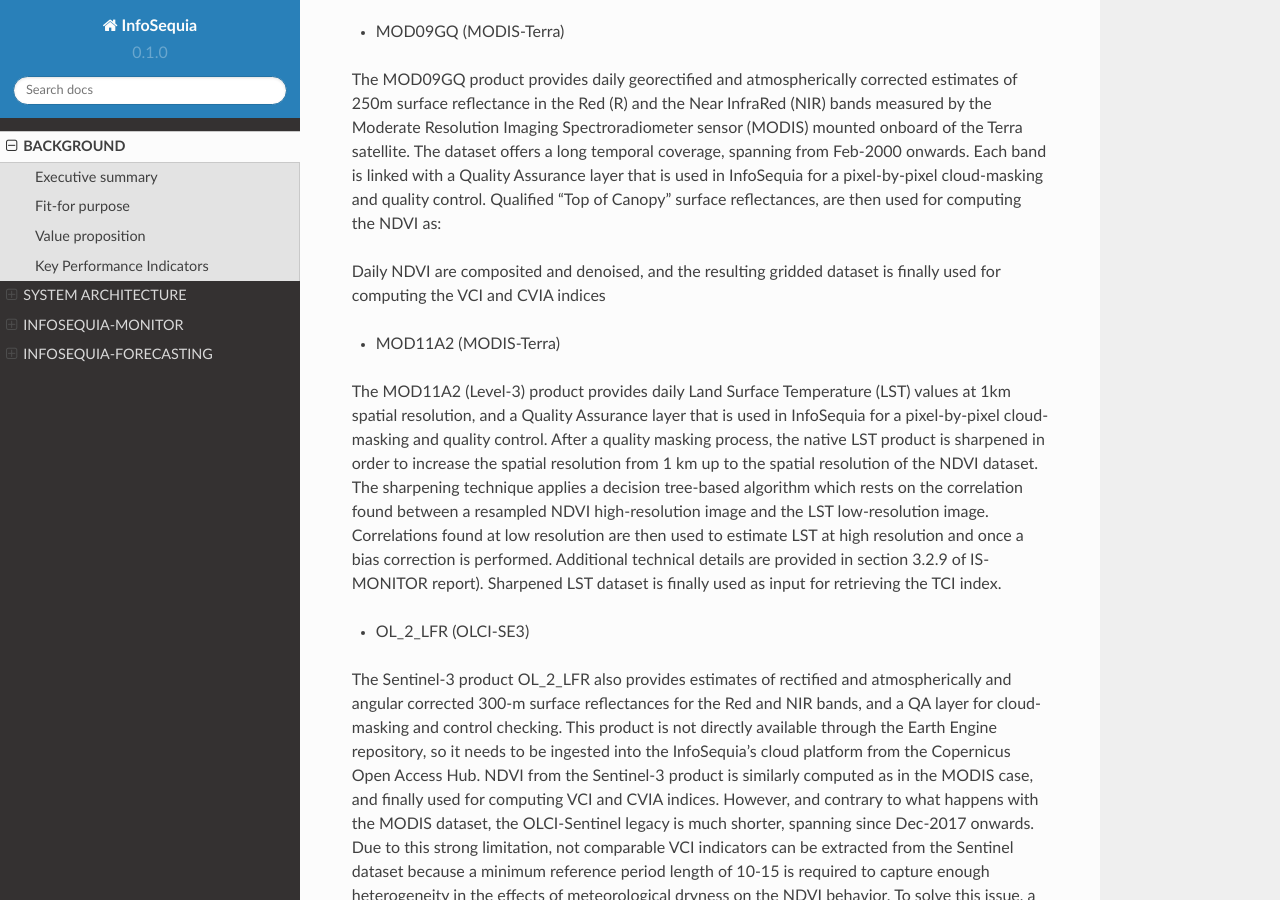
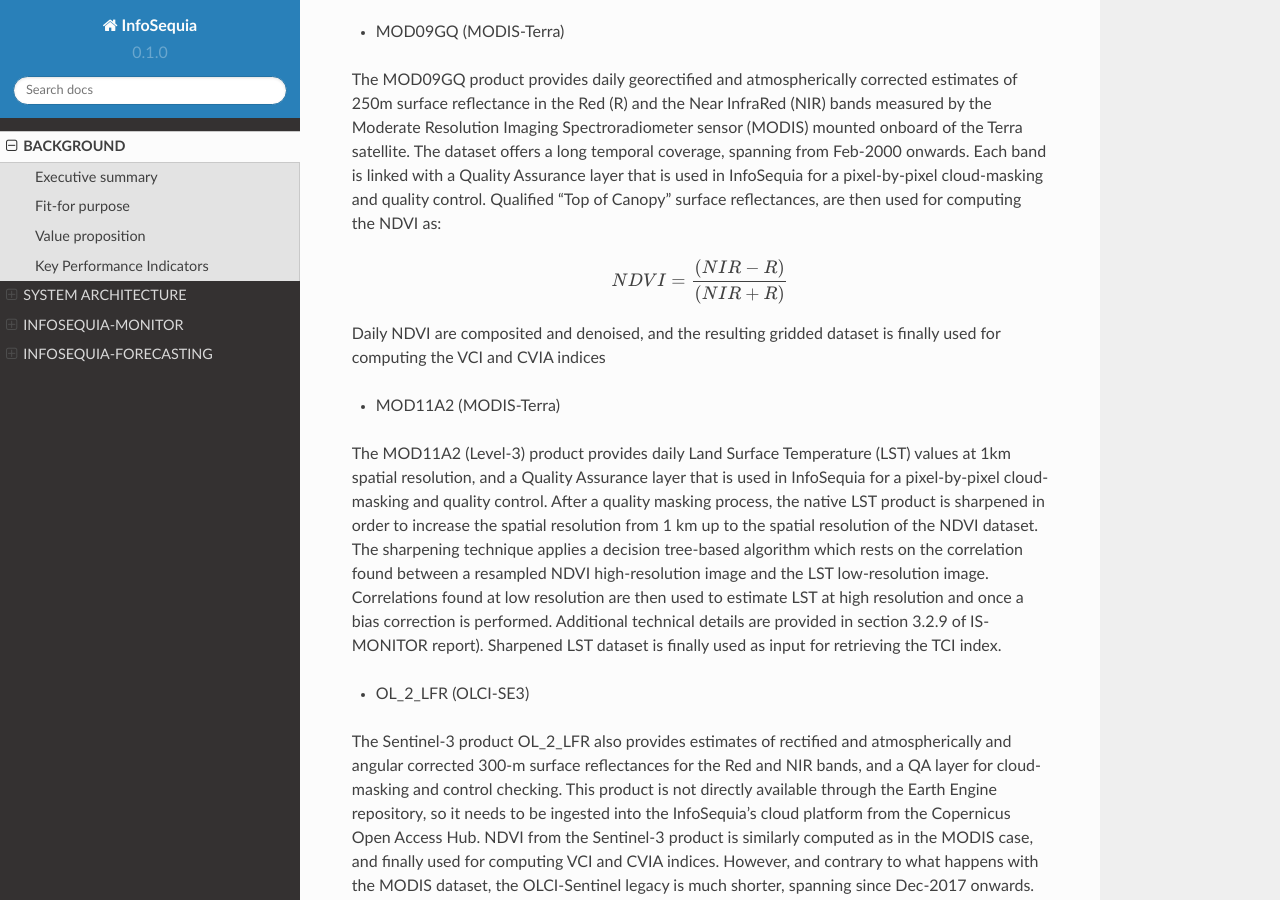
Before and after one commit to ameliafdezrodriguez/infosequia-manual, a Sphinx documentation site: the page built from docs/source/am3.rst, in a window 1280 px wide and 900 px high, scrolled down 13572 px. Built offline with Sphinx 7.4.7 and the Read the Docs theme 2.0.0, drawn with Linux system fonts in a browser that asks for light colours.

Commit message:
Update am3.rst

```diff
--- a/docs/source/am3.rst
+++ b/docs/source/am3.rst
@@ -474,7 +474,6 @@
 The MOD09GQ product provides daily georectified and atmospherically corrected estimates of 250m surface reflectance in the Red (R) and the Near InfraRed (NIR) bands measured by the Moderate Resolution Imaging Spectroradiometer sensor (MODIS) mounted onboard of the Terra satellite. The dataset offers a long temporal coverage, spanning from Feb-2000 onwards. Each band is linked with a Quality Assurance layer that is used in InfoSequia for a pixel-by-pixel cloud-masking and quality control. Qualified “Top of Canopy” surface reflectances, are then used for computing the NDVI as:
 
 .. math:: NDVI = \frac{\left( NIR - R \right)}{\left( NIR + R \right)}
-    :align: center
 
 
 Daily NDVI are composited and denoised, and the resulting gridded dataset is finally used for computing the VCI and CVIA indices
```
